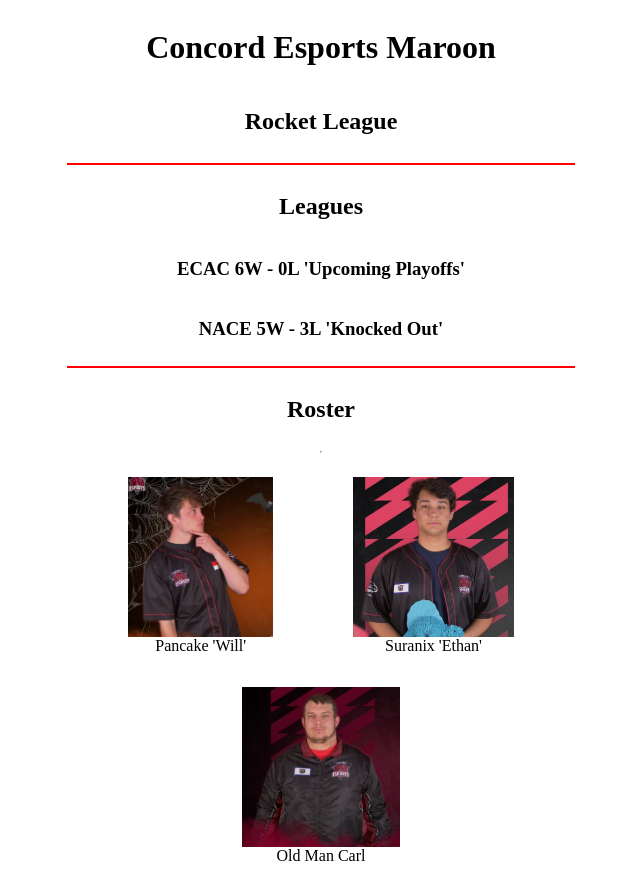
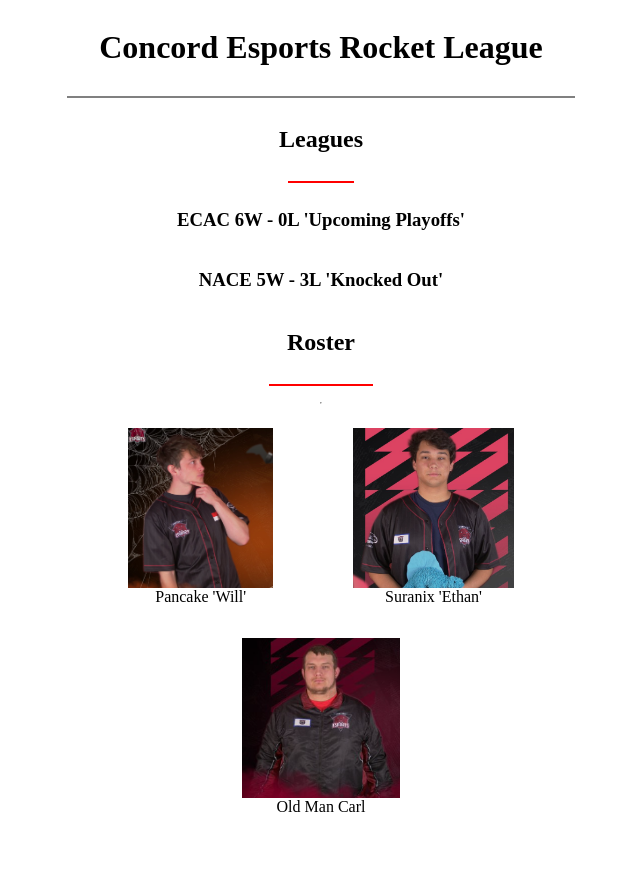
Before and after one commit to Ethan-J-Quezada/First-Website-, a plain HTML site: page index.html in a window 1280 px wide. Shown: the whole page, without its empty margins (319-959 px from the left). After the commit the page ends 840 px from the top, so only its background shows below. Drawn offline with Linux system fonts and the light colour scheme.

Commit message:
Style Changes

```diff
--- a/index.html
+++ b/index.html
@@ -8,18 +8,17 @@
     <link rel="stylesheet" href="style.css">
 </head>
 <body>
-    <h1>Concord Esports Maroon</h1> <!--Title-->
+    <h1>Concord Esports Rocket League</h1> <!--Title-->
+    <hr width="40%" color="grey" />
+
+    <h2>Leagues</h2>
+    <hr width="5%" color="red" />
+    <h3>ECAC 6W - 0L 'Upcoming Playoffs'</h3>
+    <h3>NACE 5W - 3L 'Knocked Out'</h3>
 
 
-    <h2>Rocket League</h2> <!--Header-->
-    <hr width="40%" color="red" />
-    <h2>Leagues</h2>
-    <h3>ECAC 6W - 0L 'Upcoming Playoffs'</h3>
-    <h3>NACE 5W - 3L 'Knocked Out'</h3>
-    <hr width="40%" color="red" />
-
     <h2>Roster</h2>
-
+    <hr width="8%" color="red" />
     <hr />
     <div>
         <!--Player images and captions-->
```
